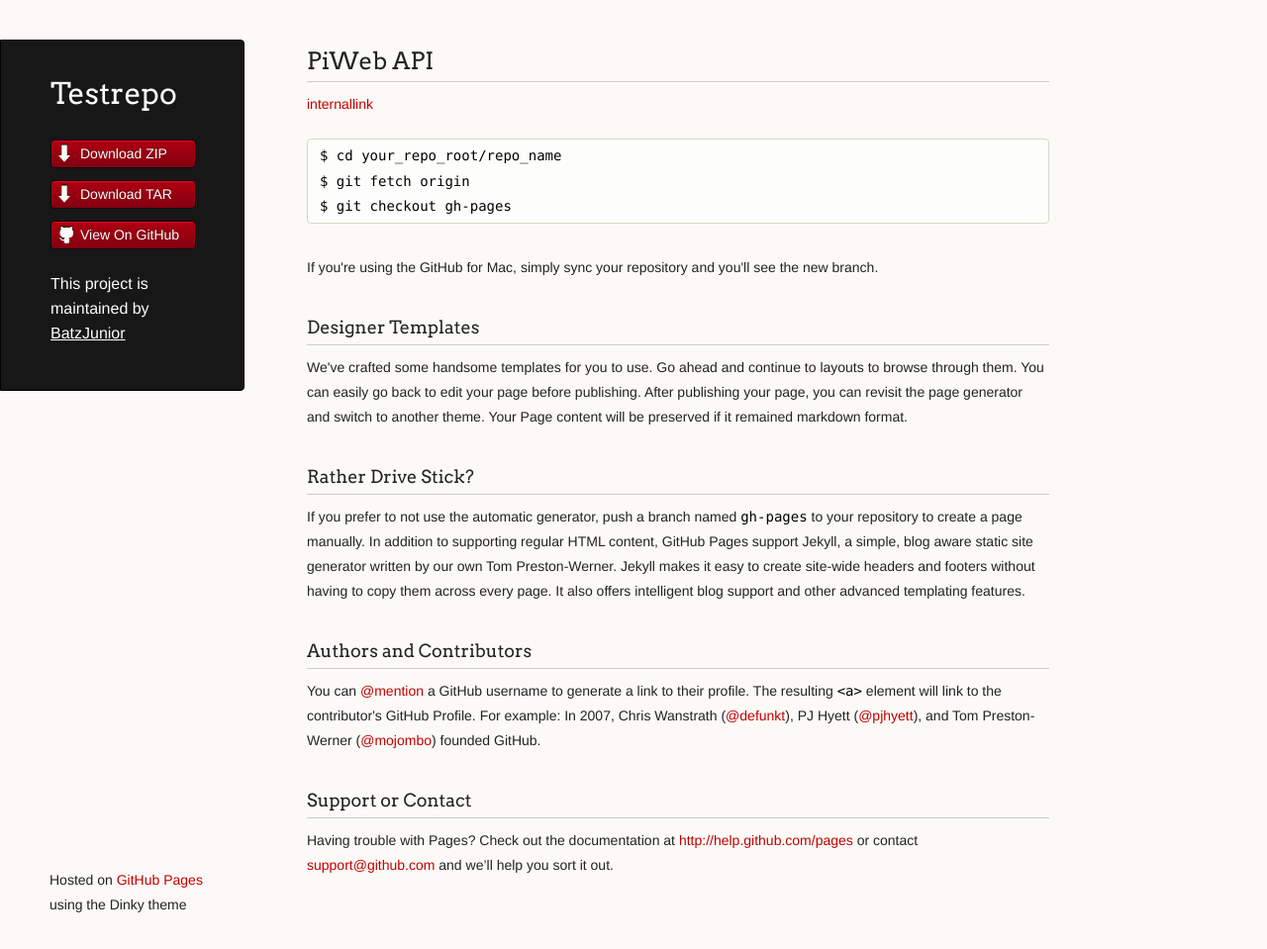
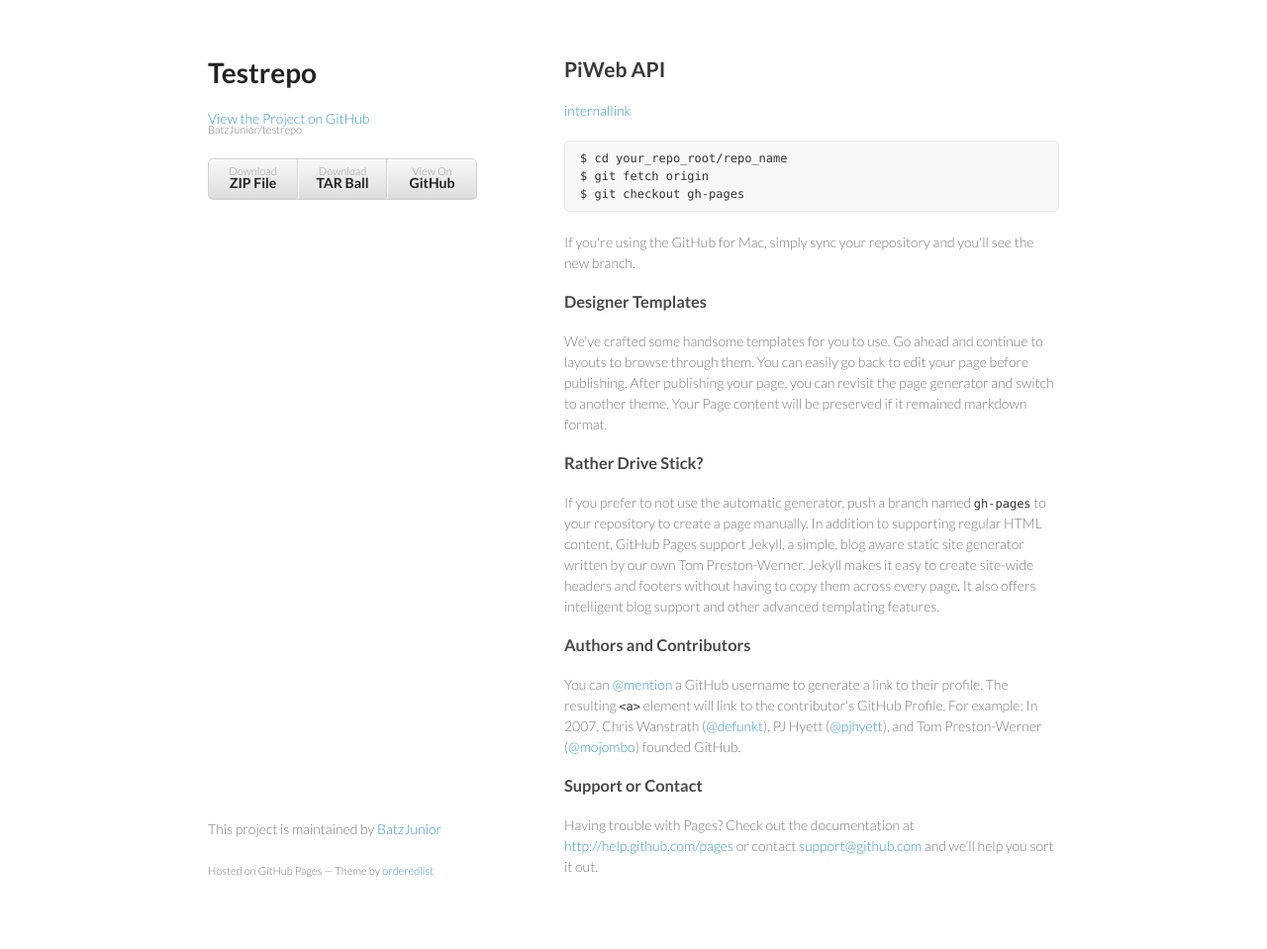
Before and after one commit to BatzJunior/testrepo, a Jekyll site: the page index.html, which Jekyll copies as it is, in a window 1280 px wide and 959 px high. Shown: the whole window at 99% size. Built offline with Jekyll 4.4.1, drawn with Linux system fonts in a browser that asks for light colours.

```diff
--- a/index.html
+++ b/index.html
@@ -7,7 +7,6 @@
 
     <link rel="stylesheet" href="stylesheets/styles.css">
     <link rel="stylesheet" href="stylesheets/pygment_trac.css">
-    <script src="javascripts/scale.fix.js"></script>
     <meta name="viewport" content="width=device-width, initial-scale=1, user-scalable=no">
     <!--[if lt IE 9]>
     <script src="//html5shiv.googlecode.com/svn/trunk/html5.js"></script>
@@ -16,24 +15,23 @@
   <body>
     <div class="wrapper">
       <header>
-        <h1 class="header">Testrepo</h1>
-        <p class="header"></p>
+        <h1>Testrepo</h1>
+        <p></p>
+
+        <p class="view"><a href="https://github.com/BatzJunior/testrepo">View the Project on GitHub <small>BatzJunior/testrepo</small></a></p>
+
 
         <ul>
-          <li class="download"><a class="buttons" href="https://github.com/BatzJunior/testrepo/zipball/master">Download ZIP</a></li>
-          <li class="download"><a class="buttons" href="https://github.com/BatzJunior/testrepo/tarball/master">Download TAR</a></li>
-          <li><a class="buttons github" href="https://github.com/BatzJunior/testrepo">View On GitHub</a></li>
+          <li><a href="https://github.com/BatzJunior/testrepo/zipball/master">Download <strong>ZIP File</strong></a></li>
+          <li><a href="https://github.com/BatzJunior/testrepo/tarball/master">Download <strong>TAR Ball</strong></a></li>
+          <li><a href="https://github.com/BatzJunior/testrepo">View On <strong>GitHub</strong></a></li>
         </ul>
-
-        <p class="header">This project is maintained by <a class="header name" href="https://github.com/BatzJunior">BatzJunior</a></p>
-
-
       </header>
       <section>
         <h2>
 <a name="piweb-api" class="anchor" href="#piweb-api"><span class="octicon octicon-link"></span></a>PiWeb API</h2>
 
-<p><a href="test.html">internallink</a></p>
+<p><a href="page.html">internallink</a></p>
 
 <pre><code>$ cd your_repo_root/repo_name
 $ git fetch origin
@@ -63,10 +61,11 @@
 <p>Having trouble with Pages? Check out the documentation at <a href="http://help.github.com/pages">http://help.github.com/pages</a> or contact <a href="mailto:support@github.com">support@github.com</a> and we’ll help you sort it out.</p>
       </section>
       <footer>
-        <p><small>Hosted on <a href="http://pages.github.com">GitHub Pages</a> using the Dinky theme</small></p>
+        <p>This project is maintained by <a href="https://github.com/BatzJunior">BatzJunior</a></p>
+        <p><small>Hosted on GitHub Pages &mdash; Theme by <a href="https://github.com/orderedlist">orderedlist</a></small></p>
       </footer>
     </div>
-    <!--[if !IE]><script>fixScale(document);</script><![endif]-->
+    <script src="javascripts/scale.fix.js"></script>
 
   </body>
 </html>
--- a/javascripts/scale.fix.js
+++ b/javascripts/scale.fix.js
@@ -1,20 +1,17 @@
-fixScale = function(doc) {
-
-	var addEvent = 'addEventListener',
-	    type = 'gesturestart',
-	    qsa = 'querySelectorAll',
-	    scales = [1, 1],
-	    meta = qsa in doc ? doc[qsa]('meta[name=viewport]') : [];
-
-	function fix() {
-		meta.content = 'width=device-width,minimum-scale=' + scales[0] + ',maximum-scale=' + scales[1];
-		doc.removeEventListener(type, fix, true);
-	}
-
-	if ((meta = meta[meta.length - 1]) && addEvent in doc) {
-		fix();
-		scales = [.25, 1.6];
-		doc[addEvent](type, fix, true);
-	}
-
-};
+var metas = document.getElementsByTagName('meta');
+var i;
+if (navigator.userAgent.match(/iPhone/i)) {
+  for (i=0; i<metas.length; i++) {
+    if (metas[i].name == "viewport") {
+      metas[i].content = "width=device-width, minimum-scale=1.0, maximum-scale=1.0";
+    }
+  }
+  document.addEventListener("gesturestart", gestureStart, false);
+}
+function gestureStart() {
+  for (i=0; i<metas.length; i++) {
+    if (metas[i].name == "viewport") {
+      metas[i].content = "width=device-width, minimum-scale=0.25, maximum-scale=1.6";
+    }
+  }
+}
--- a/stylesheets/styles.css
+++ b/stylesheets/styles.css
@@ -1,336 +1,186 @@
-@import url(https://fonts.googleapis.com/css?family=Arvo:400,700,400italic);
-
-/* MeyerWeb Reset */
-
-html, body, div, span, applet, object, iframe,
-h1, h2, h3, h4, h5, h6, p, blockquote, pre,
-a, abbr, acronym, address, big, cite, code,
-del, dfn, em, img, ins, kbd, q, s, samp,
-small, strike, strong, sub, sup, tt, var,
-b, u, i, center,
-dl, dt, dd, ol, ul, li,
-fieldset, form, label, legend,
-table, caption, tbody, tfoot, thead, tr, th, td,
-article, aside, canvas, details, embed,
-figure, figcaption, footer, header, hgroup,
-menu, nav, output, ruby, section, summary,
-time, mark, audio, video {
-  margin: 0;
-  padding: 0;
-  border: 0;
-  font: inherit;
-  vertical-align: baseline;
-}
-
-
-/* Base text styles */
+@import url(https://fonts.googleapis.com/css?family=Lato:300italic,700italic,300,700);
 
 body {
-  padding:10px 50px 0 0;
-  font-family:"Helvetica Neue", Helvetica, Arial, sans-serif;
-	font-size: 14px;
-	color: #232323;
-	background-color: #FBFAF7;
-	margin: 0;
-	line-height: 1.8em;
-	-webkit-font-smoothing: antialiased;
-
+  padding:50px;
+  font:14px/1.5 Lato, "Helvetica Neue", Helvetica, Arial, sans-serif;
+  color:#777;
+  font-weight:300;
 }
 
 h1, h2, h3, h4, h5, h6 {
-  color:#232323;
-  margin:36px 0 10px;
+  color:#222;
+  margin:0 0 20px;
 }
 
-p, ul, ol, table, dl {
-  margin:0 0 22px;
+p, ul, ol, table, pre, dl {
+  margin:0 0 20px;
 }
 
 h1, h2, h3 {
-	font-family: Arvo, Monaco, serif;
-  line-height:1.3;
-	font-weight: normal;
-}
-
-h1,h2, h3 {
-	display: block;
-	border-bottom: 1px solid #ccc;
-	padding-bottom: 5px;
+  line-height:1.1;
 }
 
 h1 {
-	font-size: 30px;
+  font-size:28px;
 }
 
 h2 {
-	font-size: 24px;
+  color:#393939;
 }
 
-h3 {
-	font-size: 18px;
-}
-
-h4, h5, h6 {
-	font-family: Arvo, Monaco, serif;
-	font-weight: 700;
+h3, h4, h5, h6 {
+  color:#494949;
 }
 
 a {
-  color:#C30000;
-  font-weight:200;
+  color:#39c;
+  font-weight:400;
   text-decoration:none;
 }
 
-a:hover {
-	text-decoration: underline;
+a small {
+  font-size:11px;
+  color:#777;
+  margin-top:-0.6em;
+  display:block;
 }
 
-a small {
-	font-size: 12px;
+.wrapper {
+  width:860px;
+  margin:0 auto;
 }
 
-em {
-	font-style: italic;
+blockquote {
+  border-left:1px solid #e5e5e5;
+  margin:0;
+  padding:0 0 0 20px;
+  font-style:italic;
+}
+
+code, pre {
+  font-family:Monaco, Bitstream Vera Sans Mono, Lucida Console, Terminal;
+  color:#333;
+  font-size:12px;
+}
+
+pre {
+  padding:8px 15px;
+  background: #f8f8f8;
+  border-radius:5px;
+  border:1px solid #e5e5e5;
+  overflow-x: auto;
+}
+
+table {
+  width:100%;
+  border-collapse:collapse;
+}
+
+th, td {
+  text-align:left;
+  padding:5px 10px;
+  border-bottom:1px solid #e5e5e5;
+}
+
+dt {
+  color:#444;
+  font-weight:700;
+}
+
+th {
+  color:#444;
+}
+
+img {
+  max-width:100%;
+}
+
+header {
+  width:270px;
+  float:left;
+  position:fixed;
+}
+
+header ul {
+  list-style:none;
+  height:40px;
+
+  padding:0;
+
+  background: #eee;
+  background: -moz-linear-gradient(top, #f8f8f8 0%, #dddddd 100%);
+  background: -webkit-gradient(linear, left top, left bottom, color-stop(0%,#f8f8f8), color-stop(100%,#dddddd));
+  background: -webkit-linear-gradient(top, #f8f8f8 0%,#dddddd 100%);
+  background: -o-linear-gradient(top, #f8f8f8 0%,#dddddd 100%);
+  background: -ms-linear-gradient(top, #f8f8f8 0%,#dddddd 100%);
+  background: linear-gradient(top, #f8f8f8 0%,#dddddd 100%);
+
+  border-radius:5px;
+  border:1px solid #d2d2d2;
+  box-shadow:inset #fff 0 1px 0, inset rgba(0,0,0,0.03) 0 -1px 0;
+  width:270px;
+}
+
+header li {
+  width:89px;
+  float:left;
+  border-right:1px solid #d2d2d2;
+  height:40px;
+}
+
+header ul a {
+  line-height:1;
+  font-size:11px;
+  color:#999;
+  display:block;
+  text-align:center;
+  padding-top:6px;
+  height:40px;
 }
 
 strong {
+  color:#222;
   font-weight:700;
 }
 
-ul {
-  list-style: inside;
-  padding-left: 25px;
+header ul li + li {
+  width:88px;
+  border-left:1px solid #fff;
 }
 
-ol {
-  list-style: decimal inside;
-  padding-left: 20px;
+header ul li + li + li {
+  border-right:none;
+  width:89px;
 }
 
-blockquote {
-  margin: 0;
-  padding: 0 0 0 20px;
-  font-style: italic;
+header ul a strong {
+  font-size:14px;
+  display:block;
+  color:#222;
 }
 
-dl, dt, dd, dl p {
-	font-color: #444;
+section {
+  width:500px;
+  float:right;
+  padding-bottom:50px;
 }
 
-dl dt {
-  font-weight: bold;
-}
-
-dl dd {
-  padding-left: 20px;
-  font-style: italic;
-}
-
-dl p {
-  padding-left: 20px;
-  font-style: italic;
+small {
+  font-size:11px;
 }
 
 hr {
   border:0;
-  background:#ccc;
+  background:#e5e5e5;
   height:1px;
-  margin:0 0 24px;
+  margin:0 0 20px;
 }
 
-/* Images */
-
-img {
-  position: relative;
-  margin: 0 auto;
-  max-width: 650px;
-  padding: 5px;
-  margin: 10px 0 32px 0;
-  border: 1px solid #ccc;
-}
-
-p img {
-  display: inline;
-  margin: 0;
-  padding: 0;
-  vertical-align: middle;
-  text-align: center;
-  border: none;
-}
-
-/* Code blocks */
-
-code, pre {
-	font-family: Monaco, "Bitstream Vera Sans Mono", "Lucida Console", Terminal, monospace;
-  color:#000;
-  font-size:14px;
-}
-
-pre {
-	padding: 4px 12px;
-  background: #FDFEFB;
-  border-radius:4px;
-  border:1px solid #D7D8C8;
-  overflow: auto;
-  overflow-y: hidden;
-	margin-bottom: 32px;
-}
-
-
-/* Tables */
-
-table {
-  width:100%;
-}
-
-table {
-  border: 1px solid #ccc;
-  margin-bottom: 32px;
-  text-align: left;
- }
-
-th {
-  font-family: 'Arvo', Helvetica, Arial, sans-serif;
-	font-size: 18px;
-	font-weight: normal;
-  padding: 10px;
-  background: #232323;
-  color: #FDFEFB;
- }
-
-td {
-  padding: 10px;
-	background: #ccc;
- }
-
-
-/* Wrapper */
-.wrapper {
-  width:1060px;
-}
-
-
-/* Header */
-
-header {
-	background-color: #171717;
-	color: #FDFDFB;
-  width:170px;
+footer {
+  width:270px;
   float:left;
   position:fixed;
-	border: 1px solid #000;
-	-webkit-border-top-right-radius: 4px;
-	-webkit-border-bottom-right-radius: 4px;
-	-moz-border-radius-topright: 4px;
-	-moz-border-radius-bottomright: 4px;
-	border-top-right-radius: 4px;
-	border-bottom-right-radius: 4px;
-	padding: 34px 25px 22px 50px;
-	margin: 30px 25px 0 0;
-	-webkit-font-smoothing: antialiased;
-}
-
-p.header {
-	font-size: 16px;
-}
-
-h1.header {
-	font-family: Arvo, sans-serif;
-	font-size: 30px;
-	font-weight: 300;
-	line-height: 1.3em;
-	border-bottom: none;
-	margin-top: 0;
-}
-
-
-h1.header, a.header, a.name, header a{
-	color: #fff;
-}
-
-a.header {
-	text-decoration: underline;
-}
-
-a.name {
-	white-space: nowrap;
-}
-
-header ul {
-  list-style:none;
-  padding:0;
-}
-
-header li {
-	list-style-type: none;
-  width:132px;
-  height:15px;
-	margin-bottom: 12px;
-	line-height: 1em;
-	padding: 6px 6px 6px 7px;
-
-	background: #AF0011;
-	background: -moz-linear-gradient(top, #AF0011 0%, #820011 100%);
-  background: -webkit-gradient(linear, left top, left bottom, color-stop(0%,#f8f8f8), color-stop(100%,#dddddd));
-  background: -webkit-linear-gradient(top, #AF0011 0%,#820011 100%);
-  background: -o-linear-gradient(top, #AF0011 0%,#820011 100%);
-  background: -ms-linear-gradient(top, #AF0011 0%,#820011 100%);
-  background: linear-gradient(top, #AF0011 0%,#820011 100%);
-
-	border-radius:4px;
-  border:1px solid #0D0D0D;
-
-	-webkit-box-shadow: inset 0px 1px 1px 0 rgba(233,2,38, 1);
-	box-shadow: inset 0px 1px 1px 0 rgba(233,2,38, 1);
-
-}
-
-header li:hover {
-	background: #C3001D;
-	background: -moz-linear-gradient(top, #C3001D 0%, #950119 100%);
-  background: -webkit-gradient(linear, left top, left bottom, color-stop(0%,#f8f8f8), color-stop(100%,#dddddd));
-  background: -webkit-linear-gradient(top, #C3001D 0%,#950119 100%);
-  background: -o-linear-gradient(top, #C3001D 0%,#950119 100%);
-  background: -ms-linear-gradient(top, #C3001D 0%,#950119 100%);
-  background: linear-gradient(top, #C3001D 0%,#950119 100%);
-}
-
-a.buttons {
-	-webkit-font-smoothing: antialiased;
-	background: url(../images/arrow-down.png) no-repeat;
-	font-weight: normal;
-	text-shadow: rgba(0, 0, 0, 0.4) 0 -1px 0;
-	padding: 2px 2px 2px 22px;
-	height: 30px;
-}
-
-a.github {
-	background: url(../images/octocat-small.png) no-repeat 1px;
-}
-
-a.buttons:hover {
-	color: #fff;
-	text-decoration: none;
-}
-
-
-/* Section - for main page content */
-
-section {
-  width:750px;
-  float:right;
-  padding-bottom:50px;
-}
-
-
-/* Footer */
-
-footer {
-  width:170px;
-  float:left;
-  position:fixed;
-  bottom:10px;
-	padding-left: 50px;
+  bottom:50px;
 }
 
 @media print, screen and (max-width: 960px) {
@@ -346,18 +196,14 @@
     width:auto;
   }
 
-	footer {
-		border-top: 1px solid #ccc;
-		margin:0 84px 0 50px;
-		padding:0;
-	}
-
   header {
     padding-right:320px;
   }
 
   section {
-    padding:20px 84px 20px 50px;
+    border:1px solid #e5e5e5;
+    border-width:1px 0;
+    padding:20px 0;
     margin:0 0 20px;
   }
 
@@ -367,8 +213,8 @@
 
   header ul {
     position:absolute;
-    right:130px;
-    top:84px;
+    right:50px;
+    top:52px;
   }
 }
 
@@ -378,38 +224,26 @@
   }
 
   header {
-    padding:10px 20px 0;
-		margin-right: 0;
+    padding:0;
   }
-
-	section {
-    padding:10px 0 10px 20px;
-    margin:0 0 30px;
-  }
-
-	footer {
-		margin: 0 0 0 30px;
-	}
 
   header ul, header p.view {
     position:static;
   }
+
+  pre, code {
+    word-wrap:normal;
+  }
 }
 
 @media print, screen and (max-width: 480px) {
+  body {
+    padding:15px;
+  }
 
-  header ul li.download {
+  header ul {
     display:none;
   }
-
-	footer {
-		margin: 0 0 0 20px;
-	}
-
-	footer a{
-		display:block;
-	}
-
 }
 
 @media print {
```
